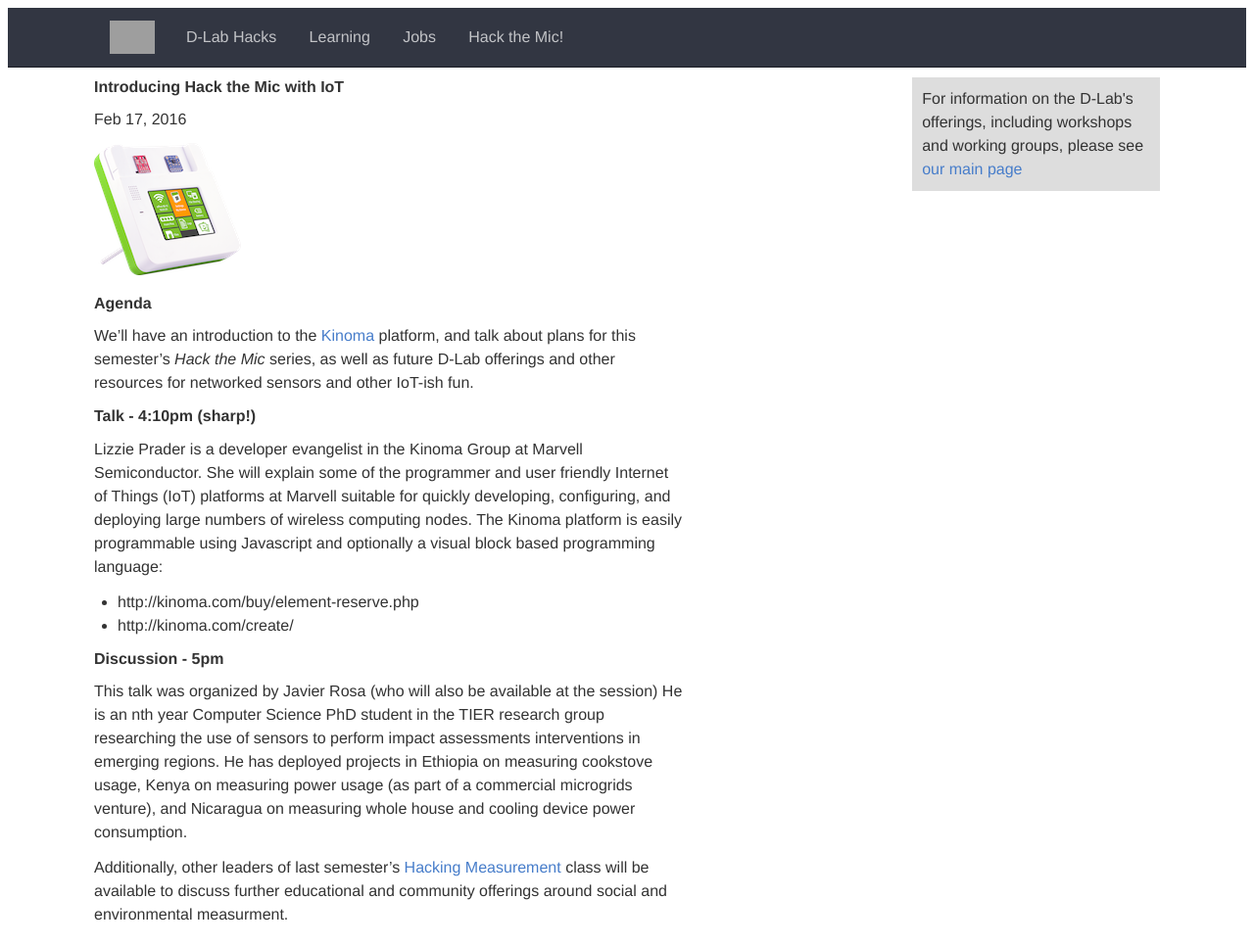
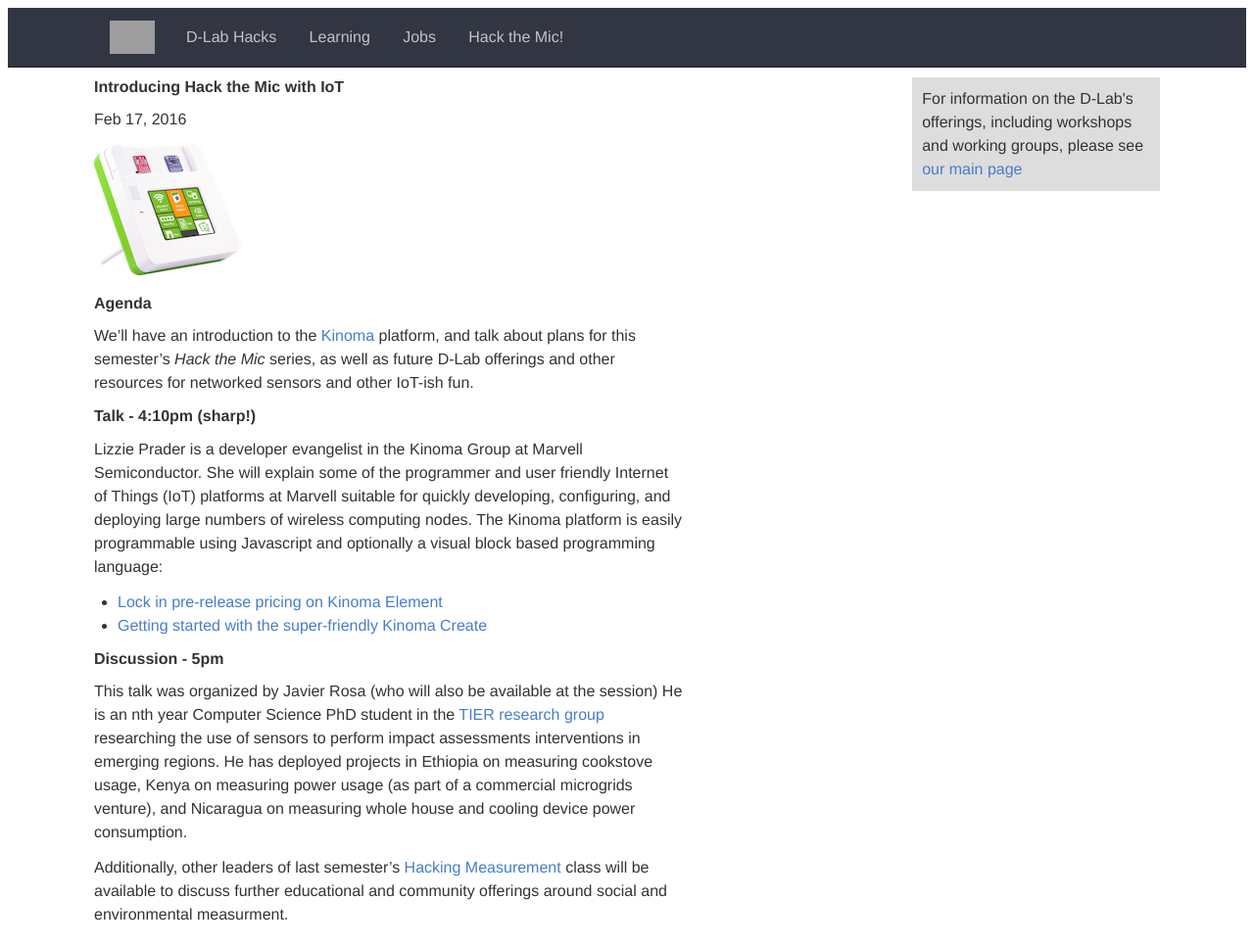
Before and after one commit to dlab-berkeley/dlab-berkeley.github.io, a Jekyll site: the page built from hack-the-mic/_posts/2016-02-17-IoT-launch.md, in a window 1280 px wide. Shown: the whole page at 98% size. Built offline with Jekyll 4.4.1, drawn with Linux system fonts in a browser that asks for light colours; grey boxes are pictures that could not be loaded.

Commit message:
Updates and added links

```diff
--- a/_config.yml
+++ b/_config.yml
@@ -9,6 +9,9 @@
 
 # Build settings
 markdown: kramdown
+kramdown:
+    input: GFM  # GitHub Flava Markdown
+    hard_wrap: false
 permalink: pretty
 future: true
 
--- a/hack-the-mic/_posts/2016-02-17-IoT-launch.md
+++ b/hack-the-mic/_posts/2016-02-17-IoT-launch.md
@@ -20,18 +20,18 @@
 Kinoma platform is easily programmable using Javascript and optionally a visual
 block based programming language:
 
-- http://kinoma.com/buy/element-reserve.php
-- http://kinoma.com/create/
+- [Lock in pre-release pricing on Kinoma Element](http://kinoma.com/buy/element-reserve.php)
+- [Getting started with the super-friendly Kinoma Create](http://kinoma.com/create/)
 
 ### Discussion - 5pm
 
 This talk was organized by Javier Rosa (who will also be available at the
-session) He is an nth year Computer Science PhD student in the TIER research
-group researching the use of sensors to perform impact assessments
-interventions in emerging regions. He has deployed projects in Ethiopia on
-measuring cookstove usage, Kenya on measuring power usage (as part of a
-commercial microgrids venture), and Nicaragua on measuring whole house and
-cooling device power consumption.
+session) He is an nth year Computer Science PhD student in the [TIER research
+group](http://tier.cs.berkeley.edu/drupal/) researching the use of sensors to
+perform impact assessments interventions in emerging regions. He has deployed
+projects in Ethiopia on measuring cookstove usage, Kenya on measuring power
+usage (as part of a commercial microgrids venture), and Nicaragua on measuring
+whole house and cooling device power consumption.
 
 Additionally, other leaders of last semester's [Hacking
 Measurement](http://hackingmeasurement.berkeley.edu) class will be available to
```
